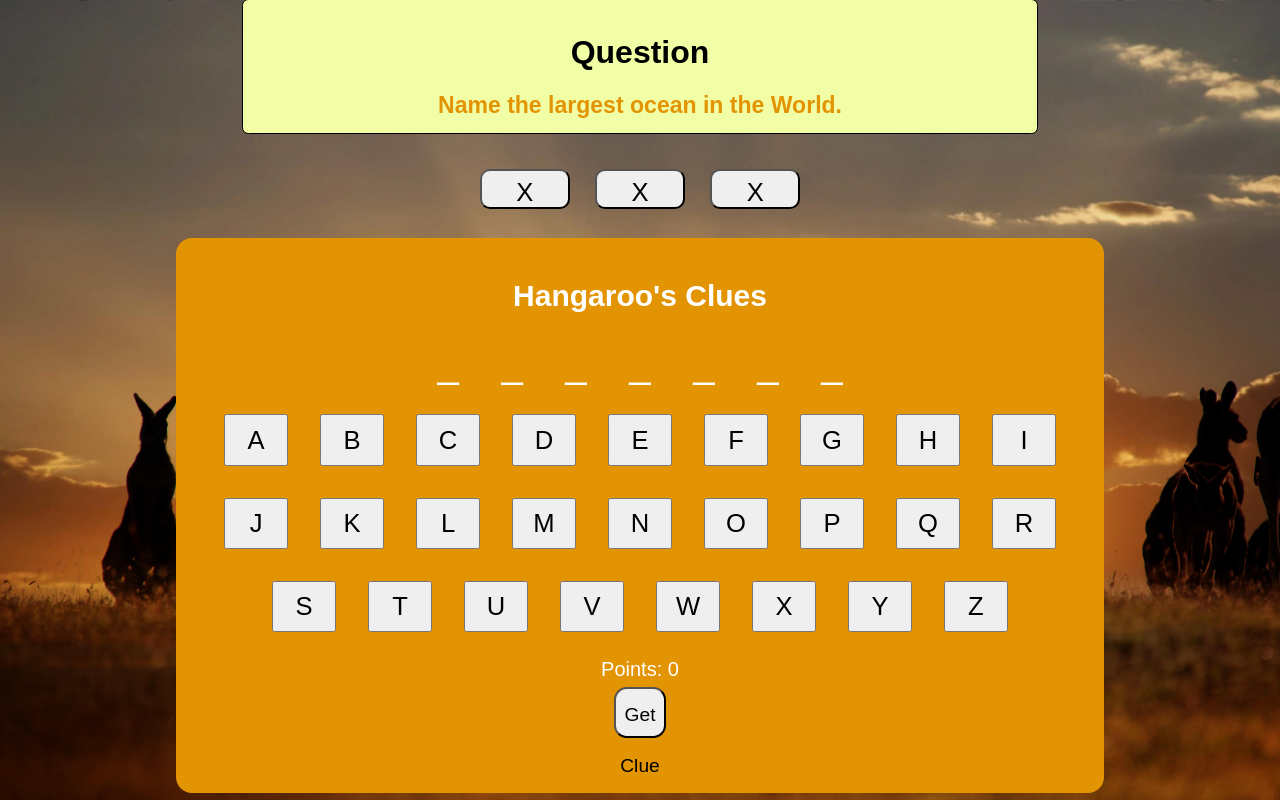
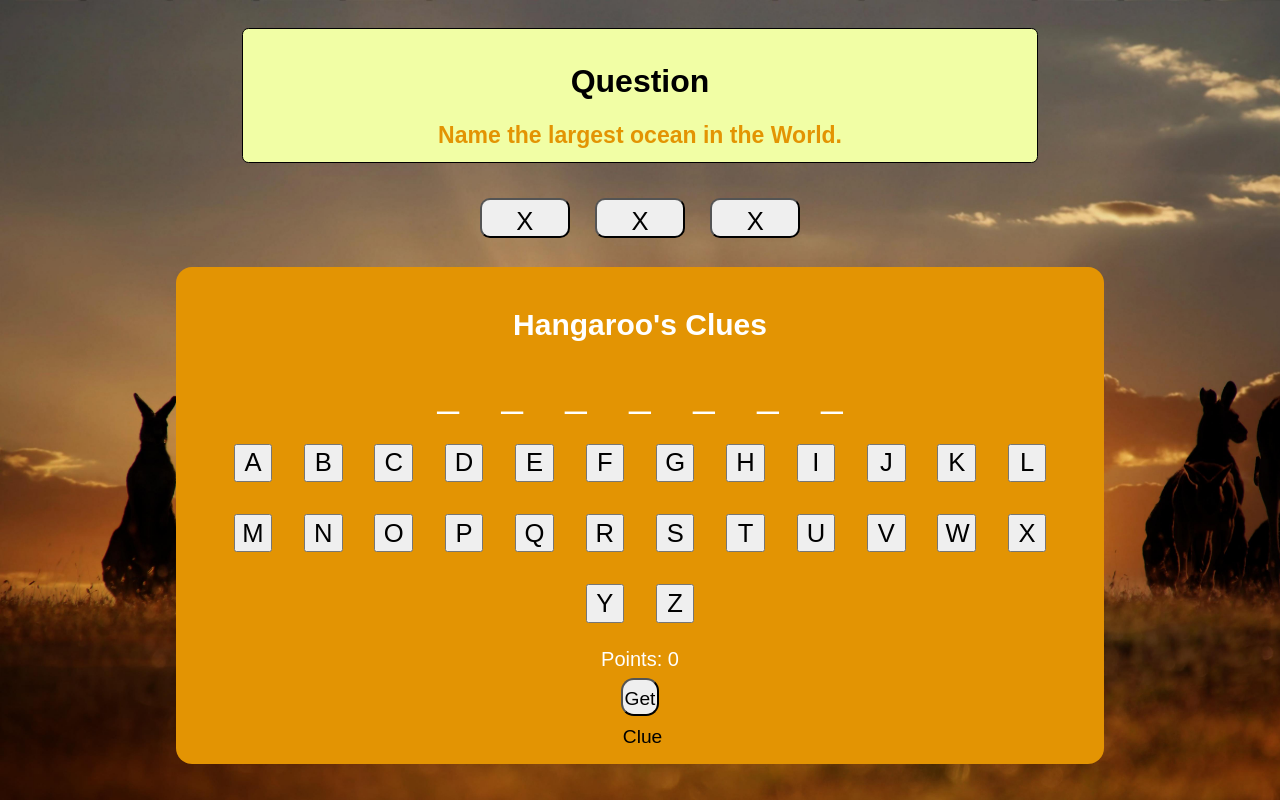
Before and after one commit to HangarooActivity/HangarooActivity.github.io, a PHP site: page / in a window 1280 px wide. Run offline with PHP 8.4, Linux system fonts and the light colour scheme.

Commit message:
Update styles.css

```diff
--- a/styles.css
+++ b/styles.css
@@ -68,18 +68,18 @@
 }
 
 .letter-button {
-    width: 5vw;
+    width: 3vw;
     height: 3vw;
-    line-height: 4vw;
+    line-height: 3vw;
     border-radius: 0.8vw;
     margin: 0.5vw;
     font-size: 3vw;
 }
 
 .game-button {
-    width: 4vw;
-    height: 4vw;
-    line-height: 4vw;
+    width: 3vw;
+    height: 3vw;
+    line-height: 3vw;
     border-radius: 1vw;
     margin: 0.5vw;
     padding: 0;
@@ -158,8 +158,8 @@
 }
 
 .button {
-    width: 5vw;
-    height: 4vw;
+    width: 3vw;
+    height: 3vw;
     margin: 1vw;
     font-size: 2vw;
 }
```
